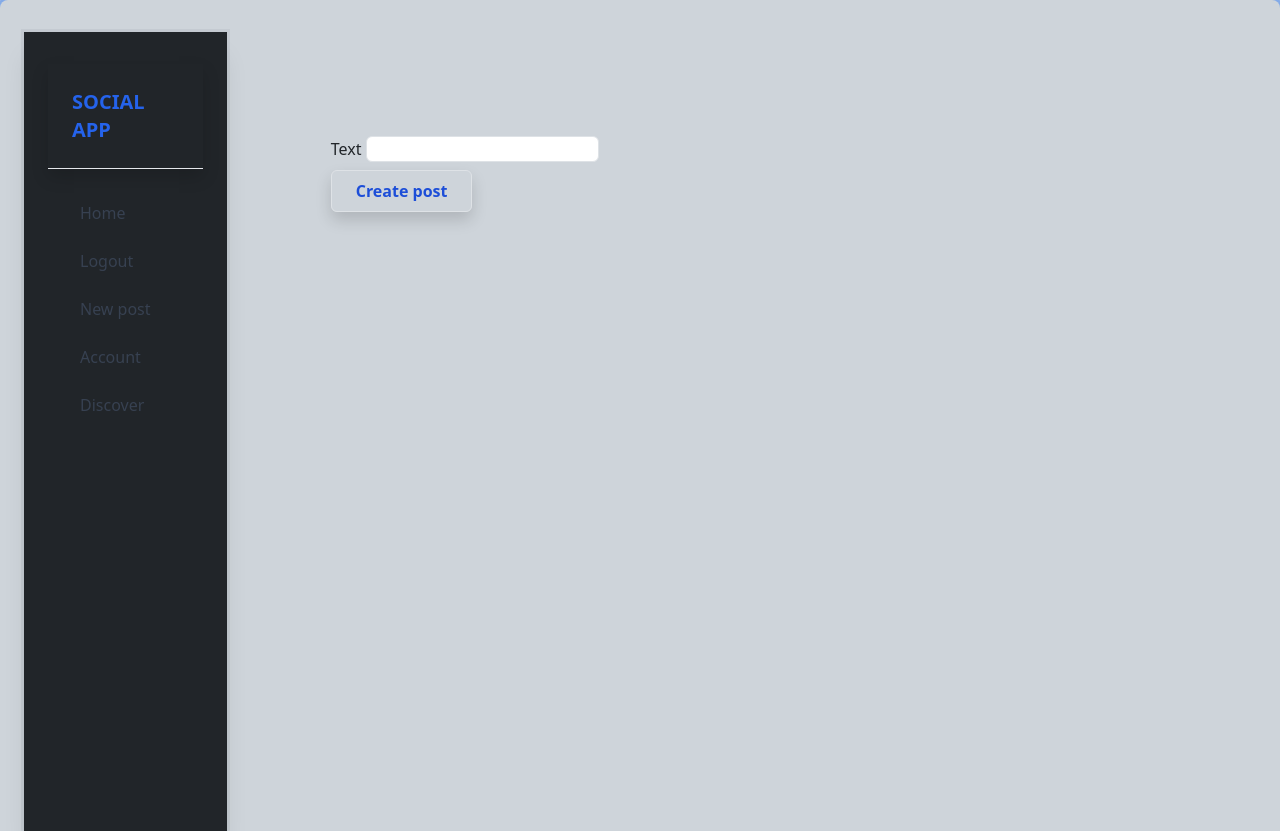
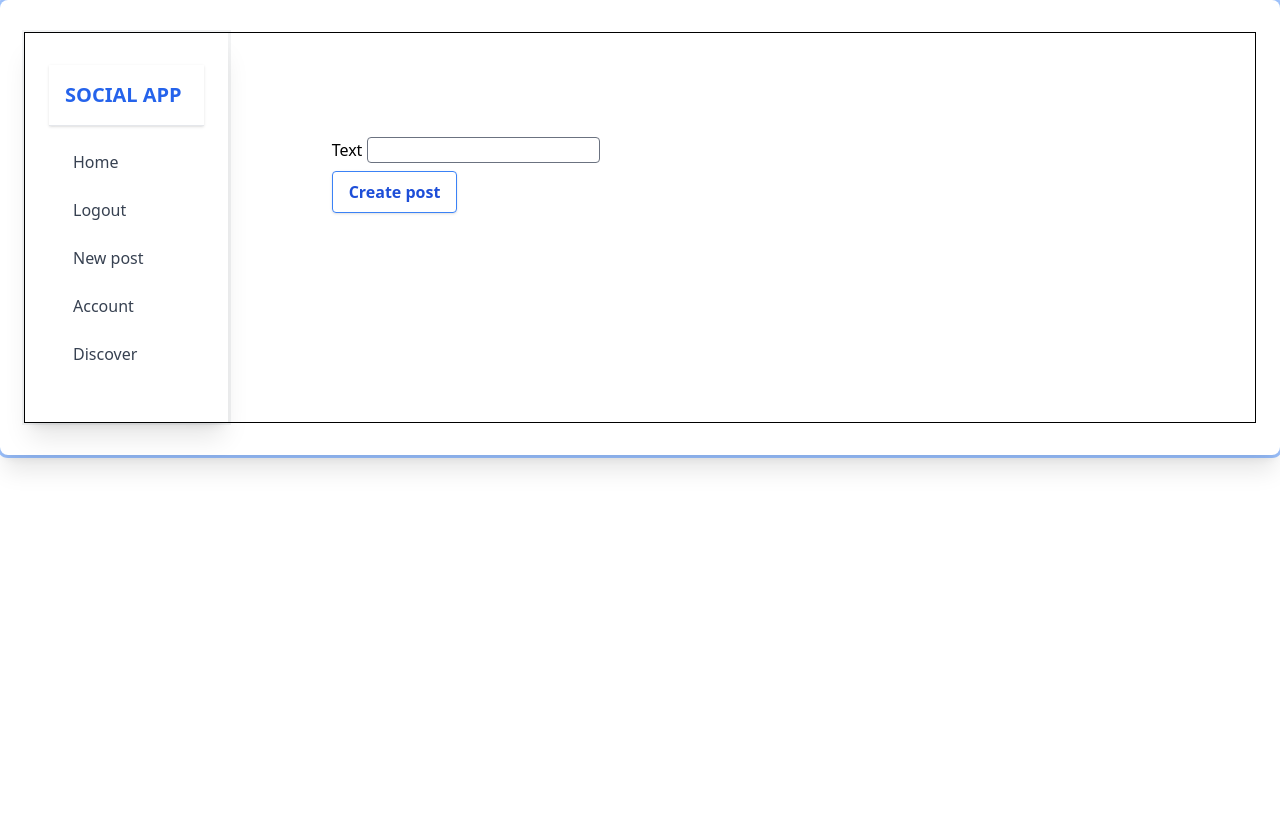
Before and after one commit to ONTI98/Django2, a Django app: page /new in a window 1280 px wide. Shown: the top 831 px of the page. After the commit the page ends 470 px from the top, so only its background shows below. Run offline with Django 5.2, Linux system fonts and the light colour scheme; the visitor is signed in with stand-in values (Sample User, id 1); some libraries are stand-ins or nearby versions.

Commit message:
add border to see sing up form position

```diff
--- a/myapp/templates/base.html
+++ b/myapp/templates/base.html
@@ -9,7 +9,6 @@
         <script src="https://cdn.tailwindcss.com"></script>
         <link href='https://cdn.boxicons.com/fonts/basic/boxicons.min.css' rel='stylesheet'>
 
-<link href="https://cdn.jsdelivr.net/npm/bootstrap@5.3.8/dist/css/bootstrap.min.css" rel="stylesheet" integrity="sha384-sRIl4kxILFvY47J16cr9ZwB07vP4J8+LH7qKQnuqkuIAvNWLzeN8tE5YBujZqJLB" crossorigin="anonymous">
         <script src="https://cdn.jsdelivr.net/npm/alpinejs@3.x.x/dist/cdn.min.js" defer></script>
 
     </head>
@@ -18,15 +17,15 @@
 
  {#TODO: Edit the front end#}
 <body class=" bg-dark-subtle rounded-lg px-6 py-8 ring shadow-xl  ">
-  <div class="flex h-screen">
+  <div class="flex h-screen" style="height:auto; border:1px solid" id="aside_container">{# container that holds side bar#}
     {#TODO: add a link for the user bio and detail view#}
-    <aside class="w-64  shadow-md bg-dark  px-6 py-8 ring shadow-xl ring-gray-900/5">
+    <aside class="w-64  shadow-md bg-dark  px-6 py-8 ring shadow-xl ring-gray-900/5 sidebar">
       <div class="p-4 text-xl font-semibold text-blue-600 border-b shadow">
         <a href="/">
              SOCIAL APP
         </a>
       </div>
-      <nav class="p-4 space-y-2">
+      <nav class="p-4 space-y-2 ">
 
         <a href="/" class="block  p-2 text-gray-700 hover:bg-blue-100 rounded">Home</a>
         {% if request.user.is_authenticated %}
@@ -40,6 +39,7 @@
         {% endif%}
       </nav>
     </aside>
+
        <div class=" container m-10 p-16 ">
          {% block body%}
                 {%block content%}{%endblock content%}
@@ -86,7 +86,6 @@
 
 
   <script src="{% static 'js/main.js' %}"></script>
-<script src="https://cdn.jsdelivr.net/npm/bootstrap@5.3.8/dist/js/bootstrap.bundle.min.js" integrity="sha384-FKyoEForCGlyvwx9Hj09JcYn3nv7wiPVlz7YYwJrWVcXK/BmnVDxM+D2scQbITxI" crossorigin="anonymous"></script>
     </body>
 
 </html>
```
